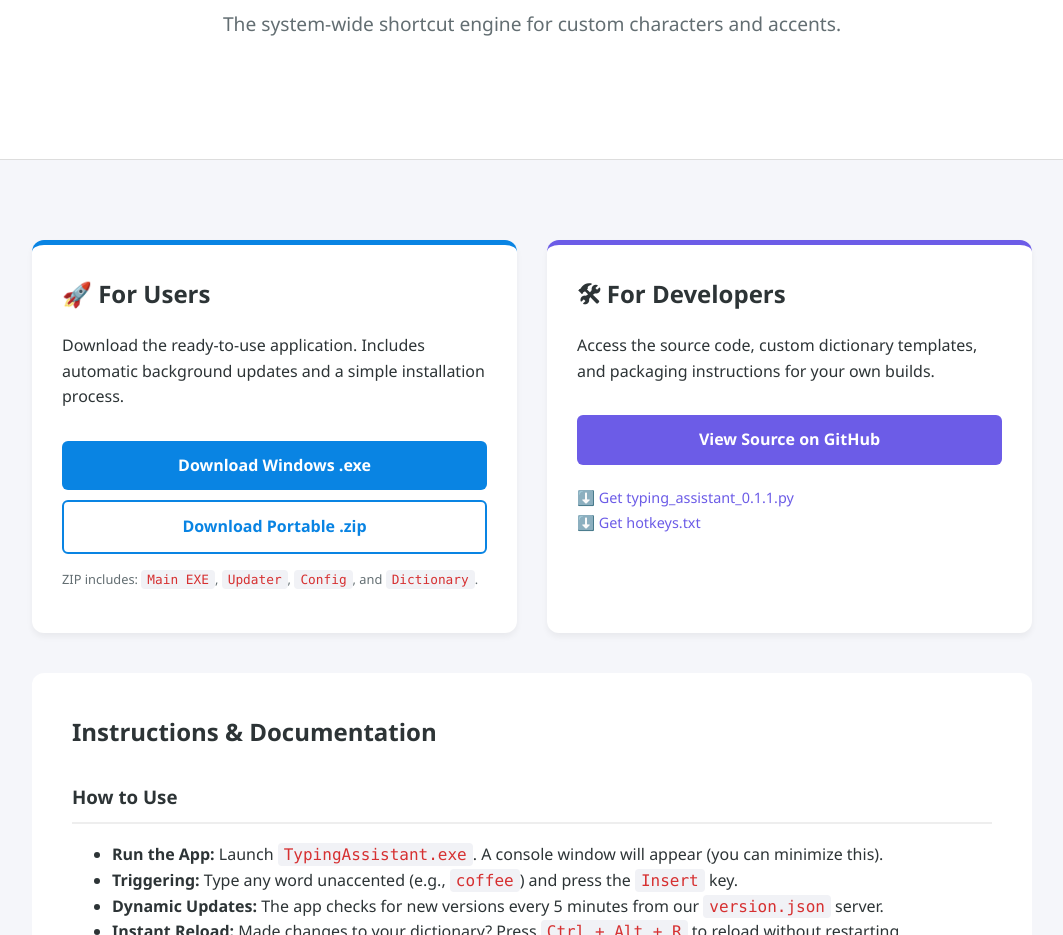
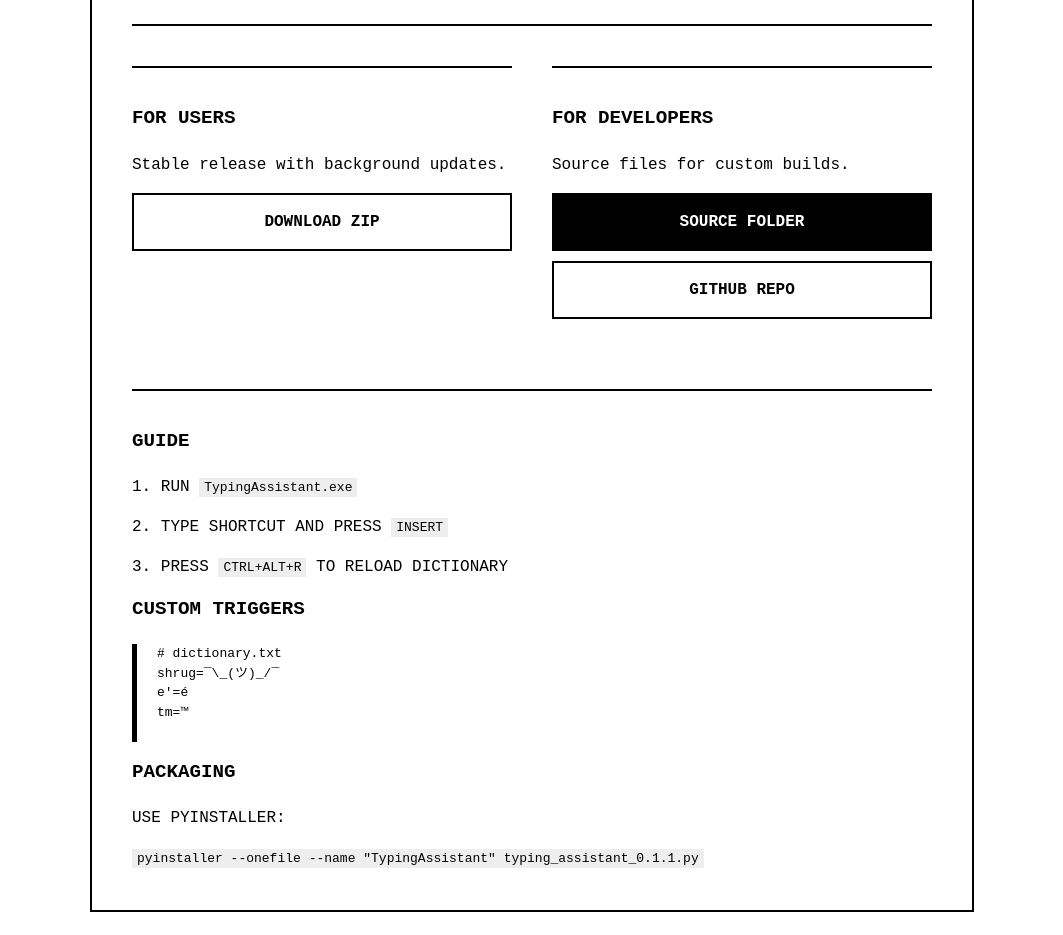
Before and after one commit to TypingAssistant/TypingAssistant.github.io, a plain HTML site: page index.html in a window 1280 px wide. Shown: the part 182-1117 px from the top of the page, without its empty margins (108-1171 px from the left). Drawn offline with Linux system fonts and the light colour scheme.

Commit message:
Update index.html

```diff
--- a/index.html
+++ b/index.html
@@ -3,113 +3,89 @@
 <head>
   <meta charset="UTF-8">
   <meta name="viewport" content="width=device-width, initial-scale=1.0">
-  <title>TypingAssistant | Official Home</title>
+  <title>TypingAssistant | v0.1.1</title>
   <style>
-    :root {
-      --primary: #2d3436;
-      --secondary: #636e72;
-      --accent: #0984e3;
-      --bg: #f5f6fa;
-      --white: #ffffff;
-      --dev-accent: #6c5ce7;
+    body {
+      font-family: "Courier New", Courier, monospace;
+      color: #000; background-color: #fff;
+      line-height: 1.5; margin: 0; padding: 40px;
     }
 
-    body {
-      font-family: 'Segoe UI', Roboto, Helvetica, Arial, sans-serif;
-      line-height: 1.6; color: var(--primary); background-color: var(--bg);
-      margin: 0; padding: 0;
+    .container { max-width: 800px; margin: 0 auto; border: 2px solid #000; padding: 40px; }
+
+    header { border-bottom: 2px solid #000; padding-bottom: 20px; margin-bottom: 40px; }
+    h1 { font-size: 2rem; text-transform: uppercase; margin: 0; }
+
+    .grid { display: grid; grid-template-columns: 1fr 1fr; gap: 40px; }
+    .section { border-top: 2px solid #000; padding-top: 20px; }
+
+    h2 { font-size: 1.2rem; text-transform: uppercase; margin-bottom: 20px; }
+
+    .btn {
+      display: block;
+      border: 2px solid #000;
+      background: #000;
+      color: #fff;
+      padding: 15px;
+      text-align: center;
+      text-decoration: none;
+      text-transform: uppercase;
+      font-weight: bold;
+      margin-bottom: 10px;
     }
+    .btn:hover { background: #fff; color: #000; }
 
-    .container { max-width: 1000px; margin: 0 auto; padding: 40px 20px; }
+    .btn-alt { background: #fff; color: #000; }
+    .btn-alt:hover { background: #000; color: #fff; }
 
-    header { text-align: center; padding: 60px 0; background: var(--white); border-bottom: 1px solid #ddd; margin-bottom: 40px; }
-    h1 { font-size: 2.8rem; margin: 0; letter-spacing: -1px; }
-    .tagline { color: var(--secondary); font-size: 1.2rem; }
+    .docs { margin-top: 60px; border-top: 2px solid #000; padding-top: 20px; }
+    code { background: #eee; padding: 2px 5px; }
+    pre { border-left: 5px solid #000; padding-left: 20px; white-space: pre-wrap; }
 
-    /* Layout Grids */
-    .grid { display: grid; grid-template-columns: 1fr 1fr; gap: 30px; margin-bottom: 40px; }
-
-    .card { background: var(--white); padding: 30px; border-radius: 12px; box-shadow: 0 4px 6px rgba(0,0,0,0.05); transition: transform 0.2s; border-top: 5px solid var(--accent); }
-    .card:hover { transform: translateY(-5px); }
-    .card.dev-card { border-top-color: var(--dev-accent); }
-
-    h2 { margin-top: 0; display: flex; align-items: center; gap: 10px; }
-
-    .btn { display: inline-block; padding: 12px 24px; border-radius: 6px; text-decoration: none; font-weight: bold; text-align: center; margin-top: 15px; cursor: pointer; transition: opacity 0.2s; border: none; }
-    .btn-main { background: var(--accent); color: white; width: 100%; box-sizing: border-box; }
-    .btn-dev { background: var(--dev-accent); color: white; width: 100%; box-sizing: border-box; }
-    .btn-outline { border: 2px solid var(--accent); color: var(--accent); background: transparent; }
-
-    /* Documentation Section */
-    .docs { background: var(--white); padding: 40px; border-radius: 12px; margin-top: 40px; }
-    .docs h3 { border-bottom: 2px solid #eee; padding-bottom: 10px; margin-top: 30px; }
-    code { background: #f1f2f6; padding: 2px 6px; border-radius: 4px; font-family: 'Consolas', monospace; color: #d63031; }
-
-    .badge { background: #dfe6e9; padding: 4px 12px; border-radius: 20px; font-size: 0.8rem; font-weight: bold; }
-
-    @media (max-width: 768px) { .grid { grid-template-columns: 1fr; } }
+    @media (max-width: 600px) { .grid { grid-template-columns: 1fr; } }
   </style>
 </head>
 <body>
 
-<header>
-  <div class="container">
-    <h1>TypingAssistant <span class="badge">v0.1.1</span></h1>
-    <p class="tagline">The system-wide shortcut engine for custom characters and accents.</p>
-  </div>
-</header>
-
 <div class="container">
+  <header>
+    <h1>TypingAssistant</h1>
+    <p>[v0.1.1] SYSTEM-WIDE SHORTCUT ENGINE</p>
+  </header>
 
   <div class="grid">
-    <div class="card">
-      <h2>🚀 For Users</h2>
-      <p>Download the ready-to-use application. Includes automatic background updates and a simple installation process.</p>
-
-      <a href="users/TypingAssistant.exe" class="btn btn-main">Download Windows .exe</a>
-      <a href="users/TypingAssistant.zip" class="btn btn-outline" style="display:block; margin-top:10px;">Download Portable .zip</a>
-      <p style="font-size: 0.8rem; color: #636e72; margin-top: 15px;">
-        ZIP includes: <code>Main EXE</code>, <code>Updater</code>, <code>Config</code>, and <code>Dictionary</code>.
-      </p>
+    <div class="section">
+      <h2>FOR USERS</h2>
+      <p>Stable release with background updates.</p>
+      <a href="users/TypingAssistant.zip" class="btn btn-alt">DOWNLOAD ZIP</a>
     </div>
 
-    <div class="card dev-card">
-      <h2>🛠 For Developers</h2>
-      <p>Access the source code, custom dictionary templates, and packaging instructions for your own builds.</p>
-
-      <a href="https://github.com/TypingAssistant/TypingAssistant.github.io/tree/main/developers" class="btn btn-dev" target="_blank">View Source on GitHub</a>
-
-      <div style="margin-top: 20px;">
-        <a href="developers/typing_assistant_0.1.1.py" style="color: var(--dev-accent); text-decoration: none; font-size: 0.9rem;">⬇️ Get typing_assistant_0.1.1.py</a><br>
-        <a href="developers/hotkeys.txt" style="color: var(--dev-accent); text-decoration: none; font-size: 0.9rem;">⬇️ Get hotkeys.txt</a>
-      </div>
+    <div class="section">
+      <h2>FOR DEVELOPERS</h2>
+      <p>Source files for custom builds.</p>
+      <a href="developers/developer_source.zip" class="btn">SOURCE FOLDER</a>
+      <a href="https://github.com/TypingAssistant/TypingAssistant.github.io/tree/main/developers" class="btn btn-alt">GITHUB REPO</a>
     </div>
   </div>
 
   <div class="docs">
-    <h2>Instructions & Documentation</h2>
+    <h2>GUIDE</h2>
+    <p>1. RUN <code>TypingAssistant.exe</code></p>
+    <p>2. TYPE SHORTCUT AND PRESS <code>INSERT</code></p>
+    <p>3. PRESS <code>CTRL+ALT+R</code> TO RELOAD DICTIONARY</p>
 
-    <h3>How to Use</h3>
-    <ul>
-      <li><strong>Run the App:</strong> Launch <code>TypingAssistant.exe</code>. A console window will appear (you can minimize this).</li>
-      <li><strong>Triggering:</strong> Type any word unaccented (e.g., <code>coffee</code>) and press the <code>Insert</code> key.</li>
-      <li><strong>Dynamic Updates:</strong> The app checks for new versions every 5 minutes from our <code>version.json</code> server.</li>
-      <li><strong>Instant Reload:</strong> Made changes to your dictionary? Press <code>Ctrl + Alt + R</code> to reload without restarting.</li>
-    </ul>
+    <h2>CUSTOM TRIGGERS</h2>
+    <pre>
+# dictionary.txt
+shrug=¯\_(ツ)_/¯
+e'=é
+tm=™
+    </pre>
 
-    <h3>Editing Your Dictionary</h3>
-    <p>Open <code>dictionary.txt</code> (or <code>hotkeys.txt</code>) and add your own shortcuts using the format: <code>trigger=replacement</code>.</p>
-    <pre style="background: #f8f9fa; padding: 15px; border-left: 4px solid var(--accent);">
-# Example mappings
-shrug=¯\_(ツ)_/¯
-omw=On my way!
-e'=é</pre>
-
-    <h3>Developer Packaging</h3>
-    <p>To compile your own standalone executable, use the command found in <code>packaging-help.txt</code>:</p>
+    <h2>PACKAGING</h2>
+    <p>USE PYINSTALLER:</p>
     <code>pyinstaller --onefile --name "TypingAssistant" typing_assistant_0.1.1.py</code>
   </div>
-
 </div>
 
 </body>
```
